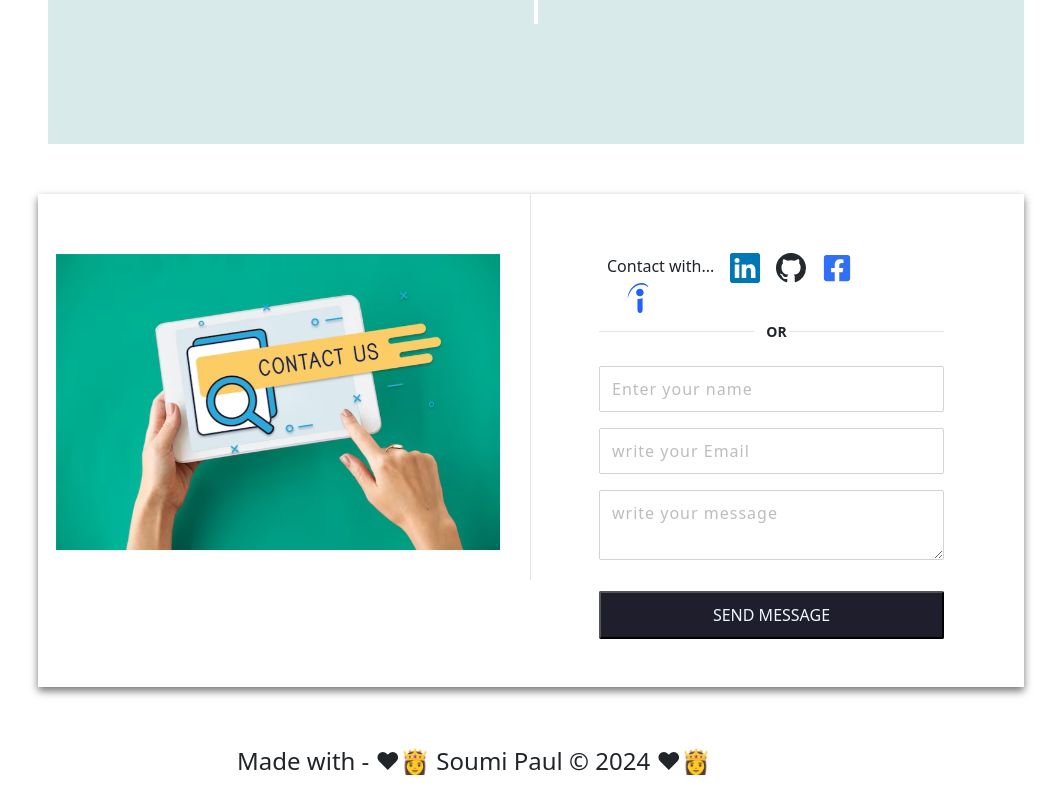
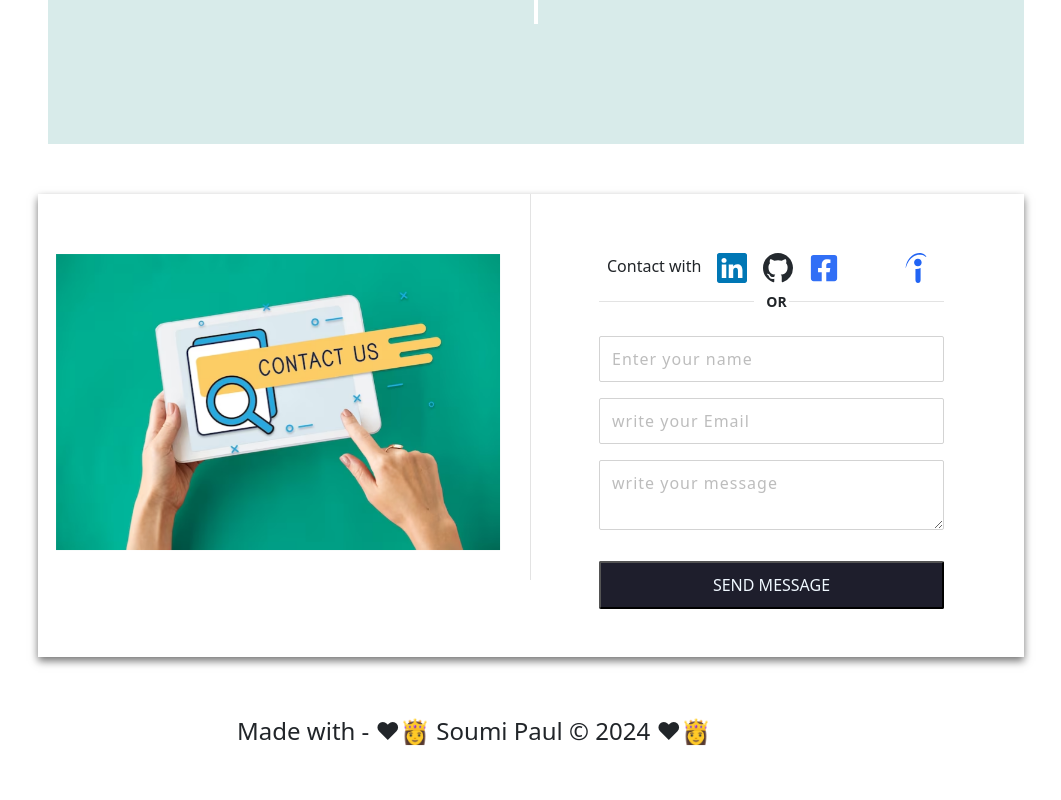
Before and after one commit to Soumi-Paul-dev-99/Soumi-Portfolio-Frontend, a React (Vite) app: page / in a window 1280 px wide. Shown: the part 4065-4865 px from the top of the page, without its empty margins (174-1235 px from the left). After the commit the page ends 4835 px from the top, so only its background shows below. Built offline with nearby package versions, Linux system fonts and the light colour scheme; some icons are missing.

Commit message:
final commit

```diff
--- a/src/pages/Contact/Contact.jsx
+++ b/src/pages/Contact/Contact.jsx
@@ -70,7 +70,7 @@ const Contact = () => {
                   <div className="row">
                     <div className="row">
                       <h6>
-                        Contact with...
+                        Contact with
                         <a
                           className="ms-2"
                           href="https://www.linkedin.com/in/soumi-paul-b4950520b/"
```
